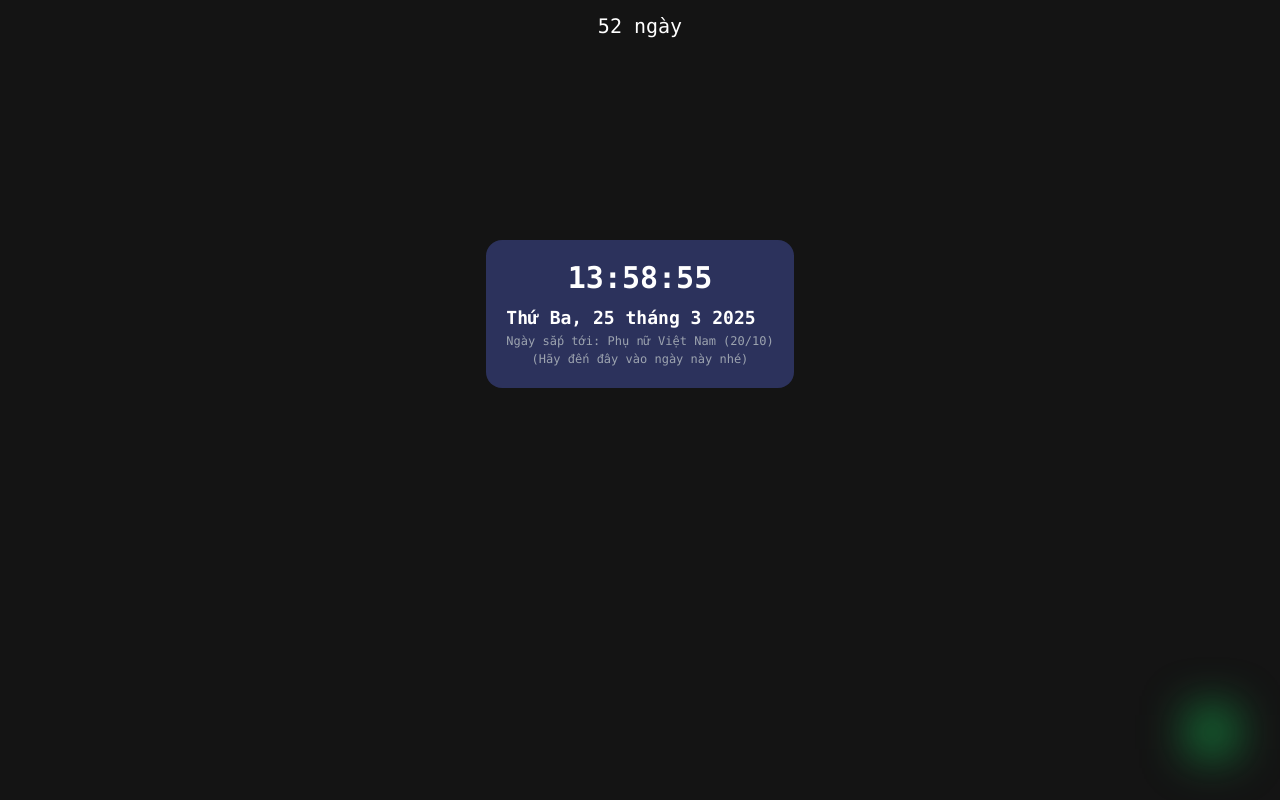
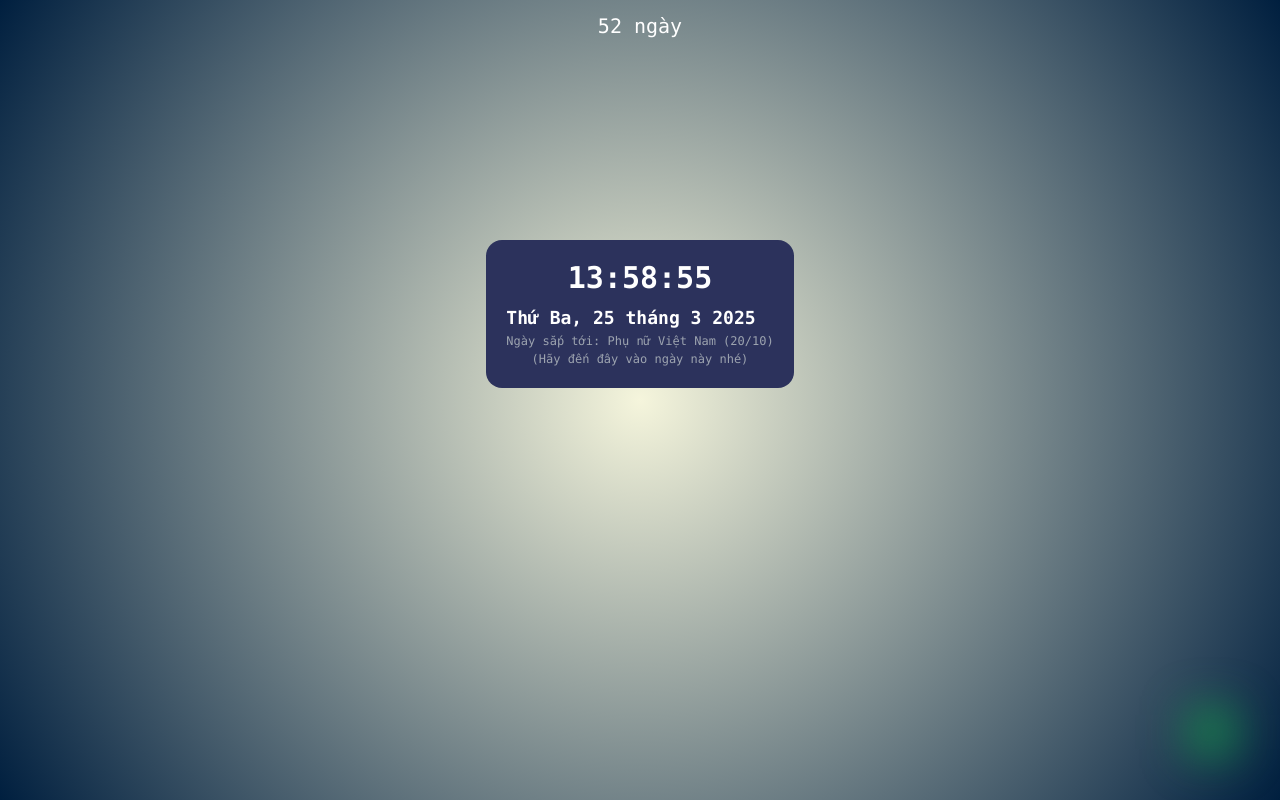
Before and after one commit to tangoctrung/leevyy, a Next.js app: page / in a window 1280 px wide. Built offline with nearby package versions, Linux system fonts and the light colour scheme; some icons are missing.

Commit message:
fix color background

```diff
--- a/src/app/globals.css
+++ b/src/app/globals.css
@@ -9,7 +9,8 @@
 
 body {
   color: var(--foreground);
-  background: var(--background);
+  /* background: var(--background); */
+  background: radial-gradient(circle at center, #f5f5dc, #001f3f);
   font-family: Arial, Helvetica, sans-serif;
 }
 
```
